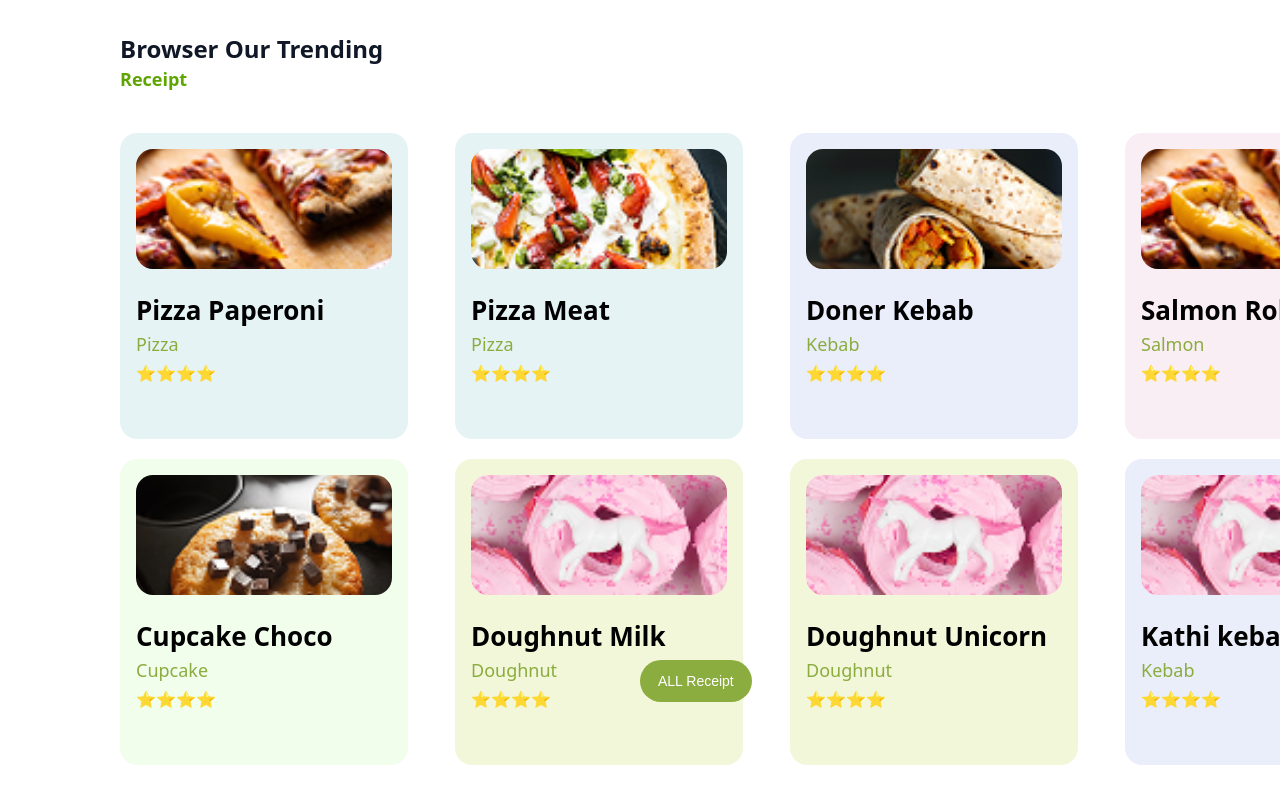
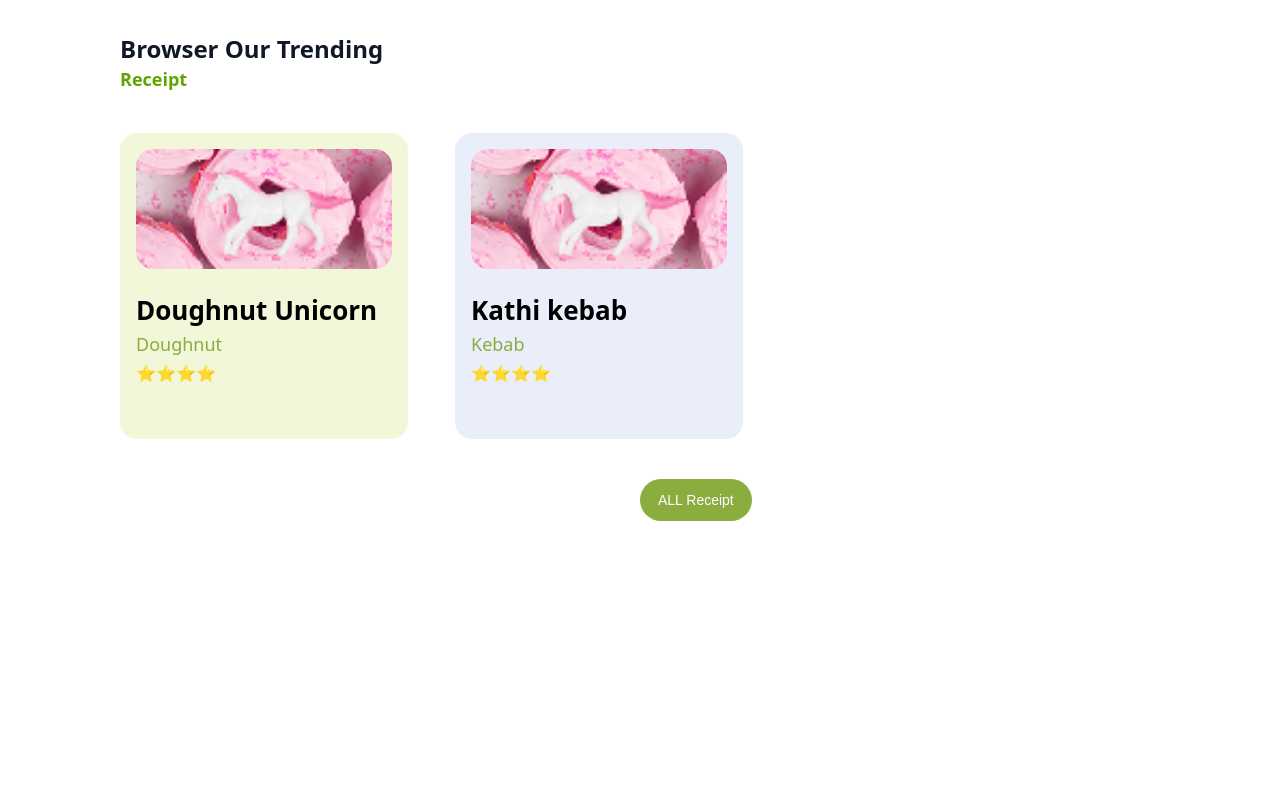
Before and after one commit to IhratPramudya/elemes-teknikal-interview, a Next.js app: page / in a window 1280 px wide. Shown: the part 1340-2143 px from the top of the page. Built offline with nearby package versions, Linux system fonts and the light colour scheme.

Commit message:
Add: receipt for all data view

```diff
--- a/package.json
+++ b/package.json
@@ -12,6 +12,7 @@
   "dependencies": {
     "clsx": "^2.1.1",
     "next": "15.3.1",
+    "next-pwa": "^5.6.0",
     "react": "^19.0.0",
     "react-dom": "^19.0.0",
     "tailwind-merge": "^3.2.0"
--- a/src/screens/home/Landing.jsx
+++ b/src/screens/home/Landing.jsx
@@ -1,19 +1,37 @@
+"use client"
+
 import Button from "@/components/ui/Button";
 import Image from "next/image";
+import { useState } from "react";
 
 
 const Landing = () => {
-    const trendingItems = [
+
+    const [showAll, setShowAll] = useState(false);
+
+    const allData = [
         { name: 'Pizza Paperoni', category: "Pizza", rating: 4, image: '/images/landing/pizza-paperoni.png', bgClass: 'bg-[#E6F3F5]' },
         { name: 'Pizza Meat', category: "Pizza", rating: 4, image: '/images/landing/pizza-meat.png', bgClass: 'bg-[#E6F3F5]' },
         { name: 'Doner Kebab', category: "Kebab", rating: 4, image: '/images/landing/doner-kebab.png', bgClass: 'bg-[#EAEEFA]' },
         { name: 'Salmon Roll', category: "Salmon", rating: 4, image: '/images/landing/pizza-paperoni.png', bgClass: 'bg-[#F9EEF3]' },
         { name: 'Cupcake Choco', category: "Cupcake", rating: 4, image: '/images/landing/cupcake-coco.png', bgClass: 'bg-[#F0FEEB]' },
         { name: 'Doughnut Milk', category: "Doughnut", rating: 4, image: '/images/landing/donat-unicorn.png', bgClass: 'bg-[#F3F7D9]' },
+    ]
+
+    const initialData = [
         { name: 'Doughnut Unicorn', category: "Doughnut", rating: 4, image: '/images/landing/donat-unicorn.png', bgClass: 'bg-[#F3F7D9]' },
         { name: 'Kathi kebab', category: "Kebab", rating: 4, image: '/images/landing/donat-unicorn.png', bgClass: 'bg-[#EAEEFA]' },
     ]
-  return (
+
+    const dataToDisplay = showAll ? allData : initialData;
+
+
+    // Fungsi untuk menangani klik pada tombol
+    const handleShowAllClick = () => {
+    setShowAll(true);
+    };
+
+    return (
     <section className="w-full mt-[-300] sm:w-[1440px] sm:h-[1039px] bg-white sm:mt-[-200]">
         <div className="ml-12 sm:ml-0 sm:m-x-auto sm:w-[1,333px] sm:h-[573px]">
             <div className="ml-[-10] mb-5 sm:mb-10 sm:ml-30">
@@ -22,7 +40,7 @@ const Landing = () => {
             </div>
             <div className="grid grid-cols-1 gap-4 mr-[50px] sm:mr-0 sm:grid sm:grid-cols-4 sm:gap-5 sm:ml-30">
                 {
-                    trendingItems.map((item, index) => (
+                    dataToDisplay.map((item, index) => (
                         <div key={index} className={`${item.bgClass} rounded-[17px] p-4 sm:w-[287.5px] sm:h-[306px] sm:rounded-[17px] view-card`}>
                             <div className="sm:absolute landing-hover sm:w-[287.5px] sm:h-[306px] sm:bg-cover sm:bg-center sm:opacity-50"></div>
                             <div className="w-[118.15] h-[120px] object-contain mb-4">
@@ -39,8 +57,8 @@ const Landing = () => {
                     ))
                 }
             </div>
-            <div className="hidden sm:block sm:w-[160px] sm:h-[50px] sm:absolute sm:top-[2000px] sm:left-[640px] sm:rounded-full">
-                   <Button className="bg-[#8BAC3E]">
+            <div className="hidden sm:block sm:w-[160px] sm:mt-10 sm:mx-auto sm:h-[50px] sm:rounded-full">
+                   <Button className="bg-[#8BAC3E]" onClick={handleShowAllClick}>
                         <span className="text-custom text-center">ALL Receipt</span>
                     </Button>
             </div>
```
Also changed, not shown: 1 other file (tests, documents, lock files or other folders).
